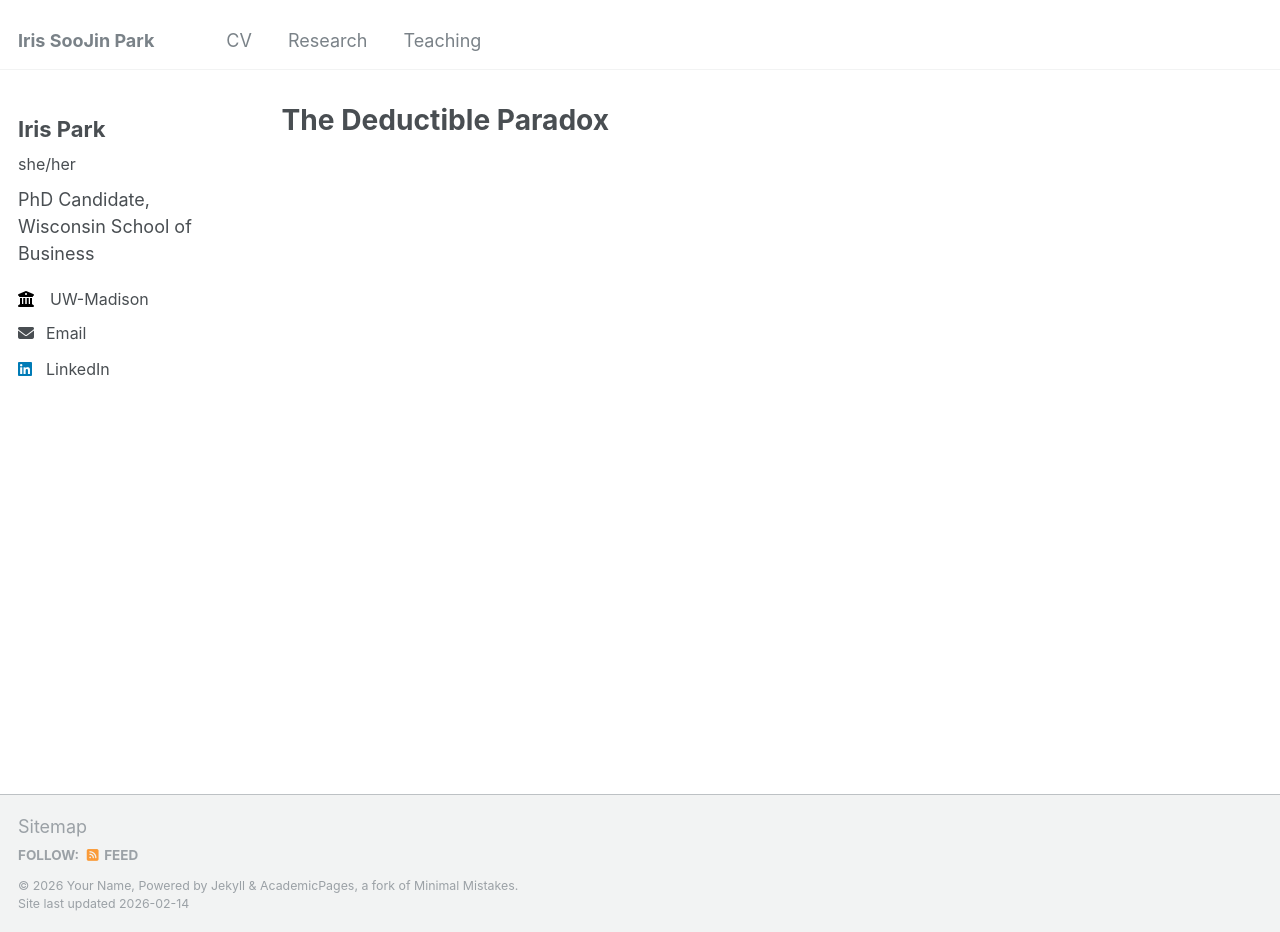
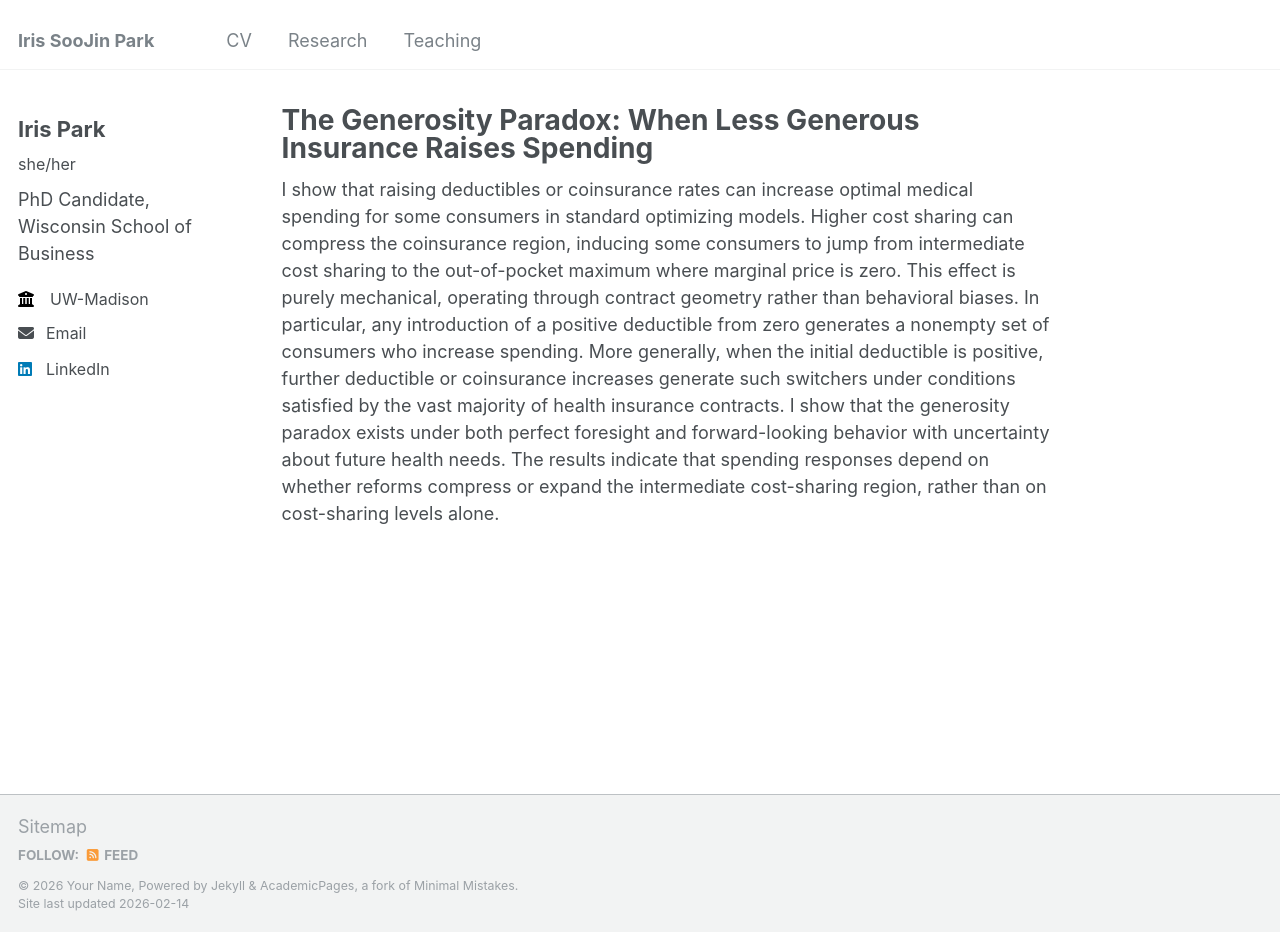
Before and after one commit to Iris-SooJin-Park/Iris-SooJin-Park.github.io, a Jekyll site: the page built from _publications/2025-01-01-The deductible paradox.md, in a window 1280 px wide and 932 px high. Built offline with Jekyll 4.4.1, drawn with Linux system fonts in a browser that asks for light colours.

Commit message:
Update 2025-01-01-The deductible paradox.md

```diff
--- a/_publications/2025-01-01-The deductible paradox.md
+++ b/_publications/2025-01-01-The deductible paradox.md
@@ -1,8 +1,7 @@
 ---
-title: "The Deductible Paradox"
+title: "The Generosity Paradox: When Less Generous Insurance Raises Spending"
 collection: publications
-category: manuscripts
-no_link: true
+category: working_papers
 # permalink: /publication/2015-01-15-To Smooth or Not to Smooth: Consumption Responses to Life Insurance Payouts
 # abstract: "with [Tyler Welch](https://www.tqwelch.com/home)"
 #date: 2015--01
@@ -10,3 +9,4 @@ no_link: true
 #paperurl: 'http://academicpages.github.io/files/paper3.pdf'
 #citation: 'Your Name, You. (2015). &quot;Paper Title Number 3.&quot; <i>Journal 1</i>. 1(3).'
 ---
+I show that raising deductibles or coinsurance rates can increase optimal medical spending for some consumers in standard optimizing models. Higher cost sharing can compress the coinsurance region, inducing some consumers to jump from intermediate cost sharing to the out-of-pocket maximum where marginal price is zero. This effect is purely mechanical, operating through contract geometry rather than behavioral biases. In particular, any introduction of a positive deductible from zero generates a nonempty set of consumers who increase spending. More generally, when the initial deductible is positive, further deductible or coinsurance increases generate such switchers under conditions satisfied by the vast majority of health insurance contracts. I show that the generosity paradox exists under both perfect foresight and forward-looking behavior with uncertainty about future health needs. The results indicate that spending responses depend on whether reforms compress or expand the intermediate cost-sharing region, rather than on cost-sharing levels alone.
```
